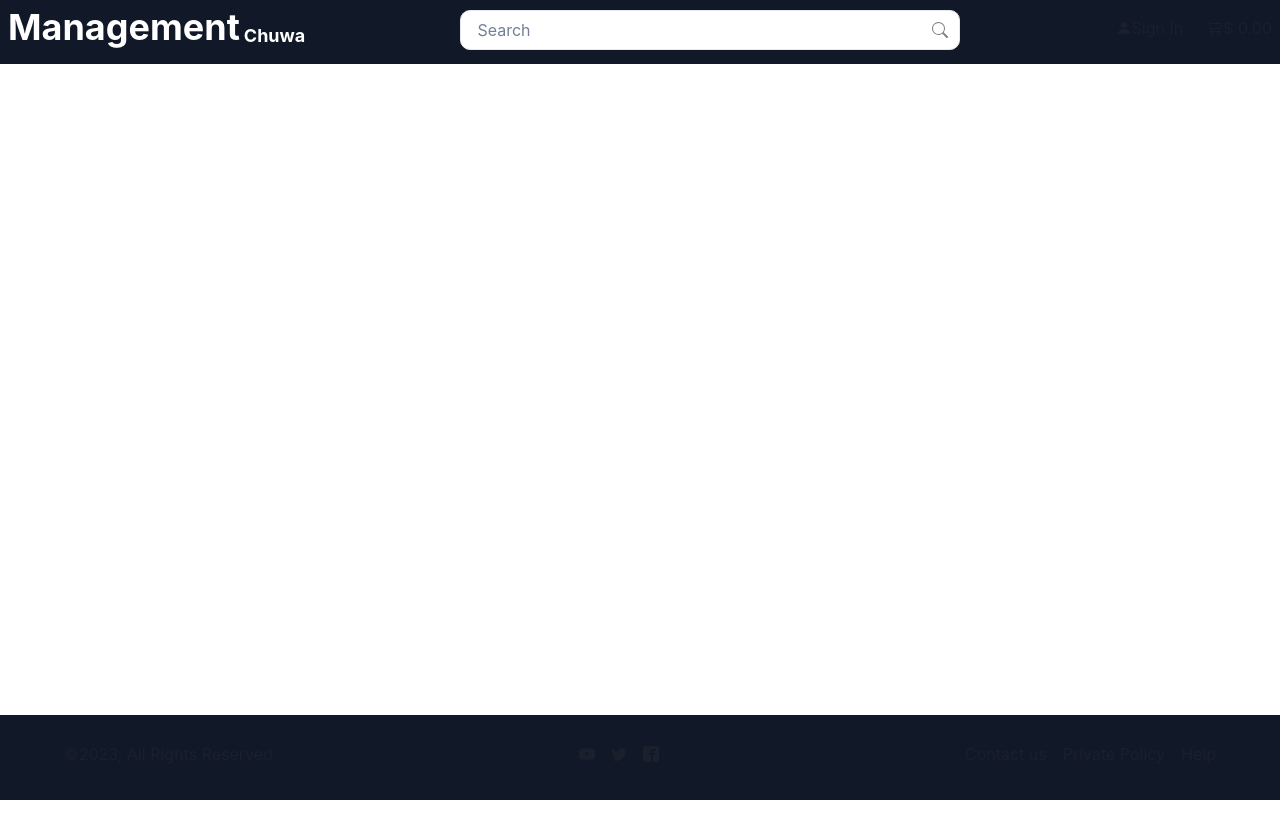
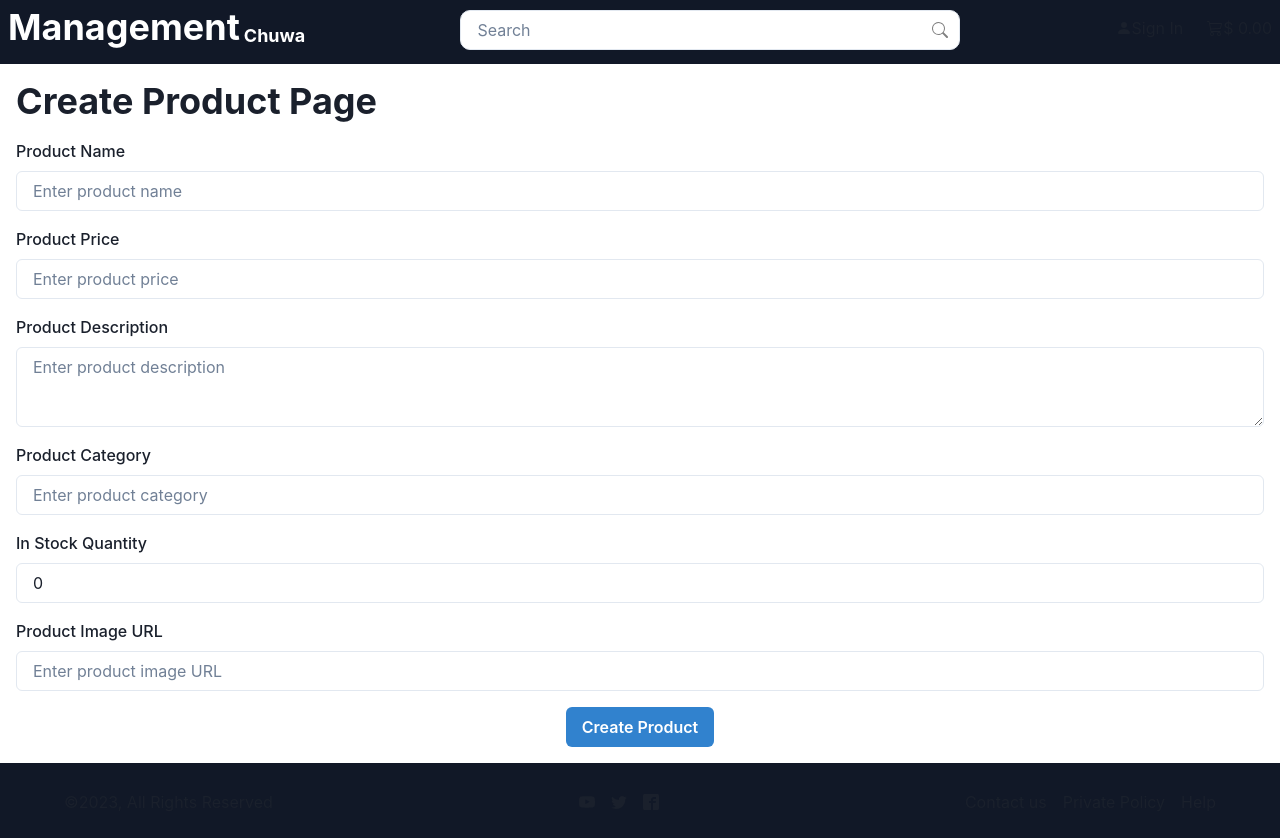
Before and after one commit to Lu0-Wenfeng/PMS, a React (Vite) app in the folder frontend/: page /create-product in a window 1280 px wide. Shown: the top 838 px of the page. Before the commit the page ends 800 px from the top, so only its background shows below. Built offline with nearby package versions, Linux system fonts and the light colour scheme.

Commit message:
frontend demo done

```diff
--- a/frontend/src/App.jsx
+++ b/frontend/src/App.jsx
@@ -9,6 +9,9 @@ import Home from "./pages/Home";
 import SignIn from "./pages/SignIn";
 import SignUp from "./pages/SignUp";
 import UpdatePassword from "./pages/UpdatePassword";
+import CreateProductPage from "./pages/CreateProductPage";
+import AllProductsPage from "./pages/AllProductsPage";
+import ProductDetailPage from "./pages/ProductDetailPage";
 
 import store from "./store";
 import LoginSuccess from "./pages/LoginSuccess";
@@ -36,6 +39,9 @@ function App() {
               <Route path="/sign-up" element={<SignUp />} />
               <Route path="/update-pwd" element={<UpdatePassword />} />
               <Route path="/success" element={<LoginSuccess />} />
+              <Route path='/create-product' element={<CreateProductPage />} />
+              <Route path='/all-products' element={<AllProductsPage />} />
+              <Route path='/all-products/:id' element={<ProductDetailPage />} />
             </Routes>
           </GridItem>
           <GridItem bg="#111827" area={"footer"}>
--- /dev/null
+++ b/frontend/src/pages/AllProductsPage.jsx
@@ -0,0 +1,54 @@
+import React, { useState, useEffect, useParams } from 'react';
+import { Box, Heading, Text } from '@chakra-ui/react';
+
+const ProductDetailPage = ({ match }) => {
+  const [productDetails, setProductDetails] = useState({});
+
+  const {productId} = useParams();
+
+  useEffect(() => {
+    const fetchProductDetails = async () => {
+      try {
+        const response = await fetch(`/all-products/${productId}`);
+        if (response.ok) {
+          const productDetails = await response.json();
+          setProductDetails(productDetails);
+        } else {
+          console.error('Failed to fetch product details');
+        }
+      } catch (error) {
+        console.error('Error during product details fetch:', error);
+      }
+    };
+
+    fetchProductDetails();
+  }, [productId]);
+
+  return (
+    <Box p="4">
+      <Heading as="h1" mb="4">
+        Product Detail Page
+      </Heading>
+      <Text>
+        <strong>Name:</strong> {productDetails.name}
+      </Text>
+      <Text>
+        <strong>Price:</strong> ${productDetails.price}
+      </Text>
+      <Text>
+        <strong>Description:</strong> {productDetails.description}
+      </Text>
+      <Text>
+        <strong>Category:</strong> {productDetails.category}
+      </Text>
+      <Text>
+        <strong>In Stock Quantity:</strong> {productDetails.inStockQuantity}
+      </Text>
+      <Text>
+        <strong>Image URL:</strong> {productDetails.productImageUrl}
+      </Text>
+    </Box>
+  );
+};
+
+export default ProductDetailPage;
--- /dev/null
+++ b/frontend/src/pages/CreateProductPage.jsx
@@ -0,0 +1,138 @@
+import React, { useState } from 'react';
+import {
+  Box,
+  Heading,
+  FormControl,
+  FormLabel,
+  Input,
+  Button,
+  VStack,
+  Textarea, // Import Textarea for product description
+} from '@chakra-ui/react';
+
+const CreateProductPage = () => {
+  const [productName, setProductName] = useState('');
+  const [productPrice, setProductPrice] = useState('');
+  const [productDescription, setProductDescription] = useState('');
+  const [productCategory, setProductCategory] = useState('');
+  const [productinStockQuantity, setProductinStockQuantity] = useState(0);
+  const [productImageUrl, setProductImageUrl] = useState('');
+
+
+  const handleCreateProduct = async () => {
+    if (!productName || !productPrice || !productDescription || !productCategory || !productinStockQuantity) {
+      console.error('All fields are required');
+    }
+
+
+    const newProduct = {
+      name: productName,
+      description: productDescription,
+      category: productCategory,
+      price: productPrice,
+      inStockQuantity: productinStockQuantity,
+      productImageUrl: productImageUrl,
+    };
+
+    try {
+      const response = await fetch('/create-product', {
+        method: 'POST',
+        headers: {
+          'Content-Type': 'application/json',
+        },
+        body: JSON.stringify(newProduct),
+      });
+
+      if (response.ok) {
+        // Product creation successful, handle subsequent logic
+        console.log('Product created successfully');
+        setProductName('');
+        setProductPrice('');
+        setProductDescription('');
+        setProductCategory('');
+        setProductinStockQuantity(0);
+        setProductImageUrl('');
+      } else {
+        // Product creation failed, handle error message
+        const errorMessage = await response.text();
+        console.error('Product creation failed:', errorMessage);
+      }
+    } catch (error) {
+      console.error('Error during product creation:', error);
+    }
+  };
+
+  return (
+    <Box p="4">
+      <Heading as="h1" mb="4">
+        Create Product Page
+      </Heading>
+      <VStack spacing="4">
+        <FormControl>
+          <FormLabel>Product Name</FormLabel>
+          <Input
+            type="text"
+            value={productName}
+            onChange={(e) => setProductName(e.target.value)}
+            placeholder="Enter product name"
+          />
+        </FormControl>
+
+        <FormControl>
+          <FormLabel>Product Price</FormLabel>
+          <Input
+            type="number"
+            value={productPrice}
+            onChange={(e) => setProductPrice(e.target.value)}
+            placeholder="Enter product price"
+          />
+        </FormControl>
+
+        <FormControl>
+          <FormLabel>Product Description</FormLabel>
+          <Textarea
+            value={productDescription}
+            onChange={(e) => setProductDescription(e.target.value)}
+            placeholder="Enter product description"
+          />
+        </FormControl>
+
+        <FormControl>
+          <FormLabel>Product Category</FormLabel>
+          <Input
+            type="text"
+            value={productCategory}
+            onChange={(e) => setProductCategory(e.target.value)}
+            placeholder="Enter product category"
+          />
+        </FormControl>
+
+        <FormControl>
+          <FormLabel>In Stock Quantity</FormLabel>
+          <Input
+            type="number"
+            value={productinStockQuantity}
+            onChange={(e) => setProductinStockQuantity(e.target.value)}
+            placeholder="Enter in stock quantity"
+          />
+        </FormControl>
+
+        <FormControl>
+          <FormLabel>Product Image URL</FormLabel>
+          <Input
+            type="text"
+            value={productImageUrl}
+            onChange={(e) => setProductImageUrl(e.target.value)}
+            placeholder="Enter product image URL"
+          />
+        </FormControl>
+
+        <Button colorScheme="blue" type="submit" onClick={handleCreateProduct}>
+          Create Product
+        </Button>
+      </VStack>
+    </Box>
+  );
+};
+
+export default CreateProductPage;
--- /dev/null
+++ b/frontend/src/pages/ProductDetailPage.jsx
@@ -0,0 +1,40 @@
+// ProductDetailPage.js
+import React, { useState, useEffect } from 'react';
+
+const ProductDetailPage = ({ match }) => {
+  const [productDetails, setProductDetails] = useState({});
+
+  const productId = match.params.id;
+
+  useEffect(() => {
+    const fetchProductDetails = async () => {
+      try {
+        const response = await fetch(`/all-products/${productId}`);
+        if (response.ok) {
+          const productDetails = await response.json();
+          setProductDetails(productDetails);
+        } else {
+          console.error('Failed to fetch product details');
+        }
+      } catch (error) {
+        console.error('Error during product details fetch:', error);
+      }
+    };
+
+    fetchProductDetails();
+  }, [productId]);
+
+  return (
+    <div>
+      <h1>Product Detail Page</h1>
+      <p>Name: {productDetails.name}</p>
+      <p>Price: ${productDetails.price}</p>
+      <p>Description: {productDetails.description}</p>
+      <p>Category: {productDetails.category}</p>
+      <p>inStockQuantity: {productDetails.inStockQuantity}</p>
+      <p>ImageUrl: {productDetails.productImageUrl}</p>
+    </div>
+  );
+};
+
+export default ProductDetailPage;
```
